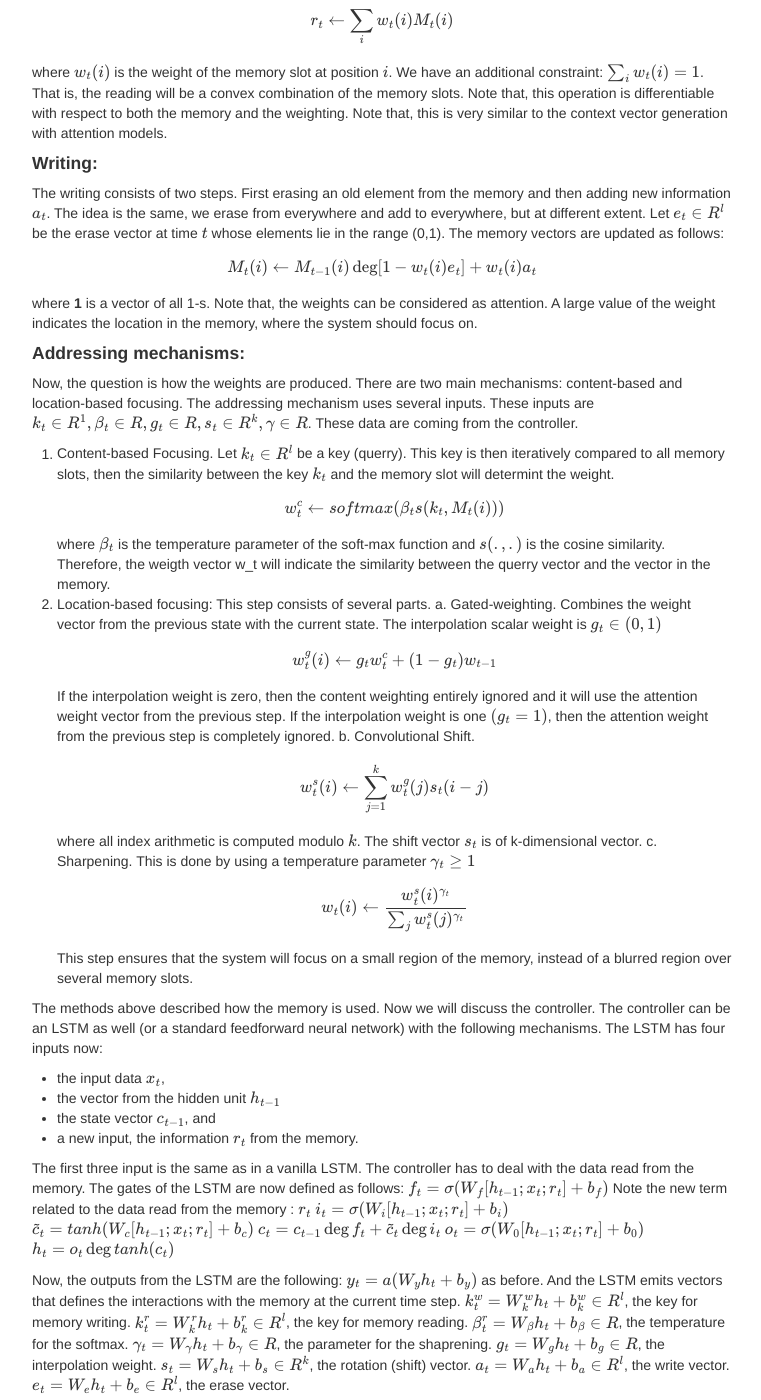
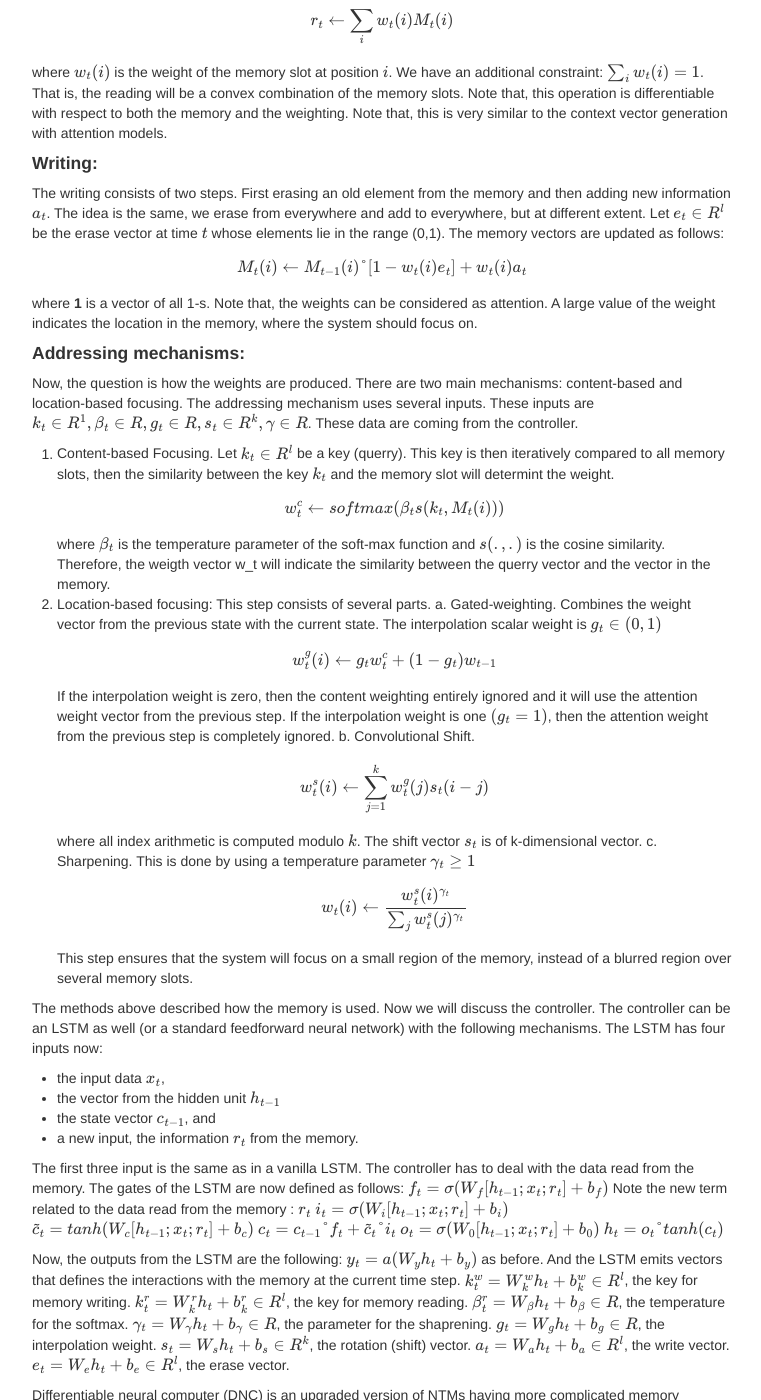
Before and after one commit to kfattila/kfattila.github.io, a Jekyll site: the page built from pages/NTM.md, in a window 1280 px wide and 1400 px high, scrolled down 520 px. Shown: the whole window, without its empty margins (258-1019 px from the left). Built offline with Jekyll 4.4.1, drawn with Linux system fonts in a browser that asks for light colours; formulas are drawn with MathJax 3; comment, search, counter and statistics services are not loaded.

Commit message:
Lectures

```diff
--- a/pages/NTM.md
+++ b/pages/NTM.md
@@ -23,7 +23,7 @@ Note that, this operation is differentiable with respect to both the memory and
 #### Writing:
 
 The writing consists of two steps. First erasing an old element from the memory and then adding new information \\(a_{t}\\). The idea is the same, we erase from everywhere and add to everywhere, but at different extent. Let \\(e_{t} \in R^{l}\\) be the erase vector at time \\(t\\) whose elements lie in the range (0,1). The memory vectors are updated as follows:
-\\[M_{t}(i) \leftarrow M_{t-1}(i)\deg [1 − w_{t}(i)e_{t}] + w_{t}(i)a_{t}\\]
+\\[M_{t}(i) \leftarrow M_{t-1}(i)\textdegree{} [1 − w_{t}(i)e_{t}] + w_{t}(i)a_{t}\\]
 where **1** is a vector of all 1-s.
 Note that, the weights can be considered as attention. A large value of the weight indicates the location in the memory, where the system should focus on.
 
@@ -58,9 +58,9 @@ The controller has to deal with the data read from the memory. The gates of the
 Note the new term related to the data read from the memory : \\(r_{t}\\)
 \\(i_{t} = \sigma(W_{i}[h_{t-1};x_{t};r_{t}] + b_{i}) \\)
 \\(\widetilde{c}\_{t} = tanh(W_{c}[h_{t-1};x_{t};r_{t}] + b_{c}) \\)
-\\(c_{t} = c_{t-1}\deg f_{t} + \widetilde{c}\_{t}\deg i_{t} \\)
+\\(c_{t} = c_{t-1}\textdegree{} f_{t} + \widetilde{c}\_{t}\textdegree{} i_{t} \\)
 \\(o_{t} = \sigma(W_{0}[h_{t-1};x_{t};r_{t}] + b_{0}) \\)
-\\(h_{t} = o_{t}\deg tanh(c_{t}) \\)
+\\(h_{t} = o_{t}\textdegree{} tanh(c_{t}) \\)
 
 Now, the outputs from the LSTM are the following:
 \\(y_{t} = a(W_{y}h_{t} + b_{y})\\) as before.
```
